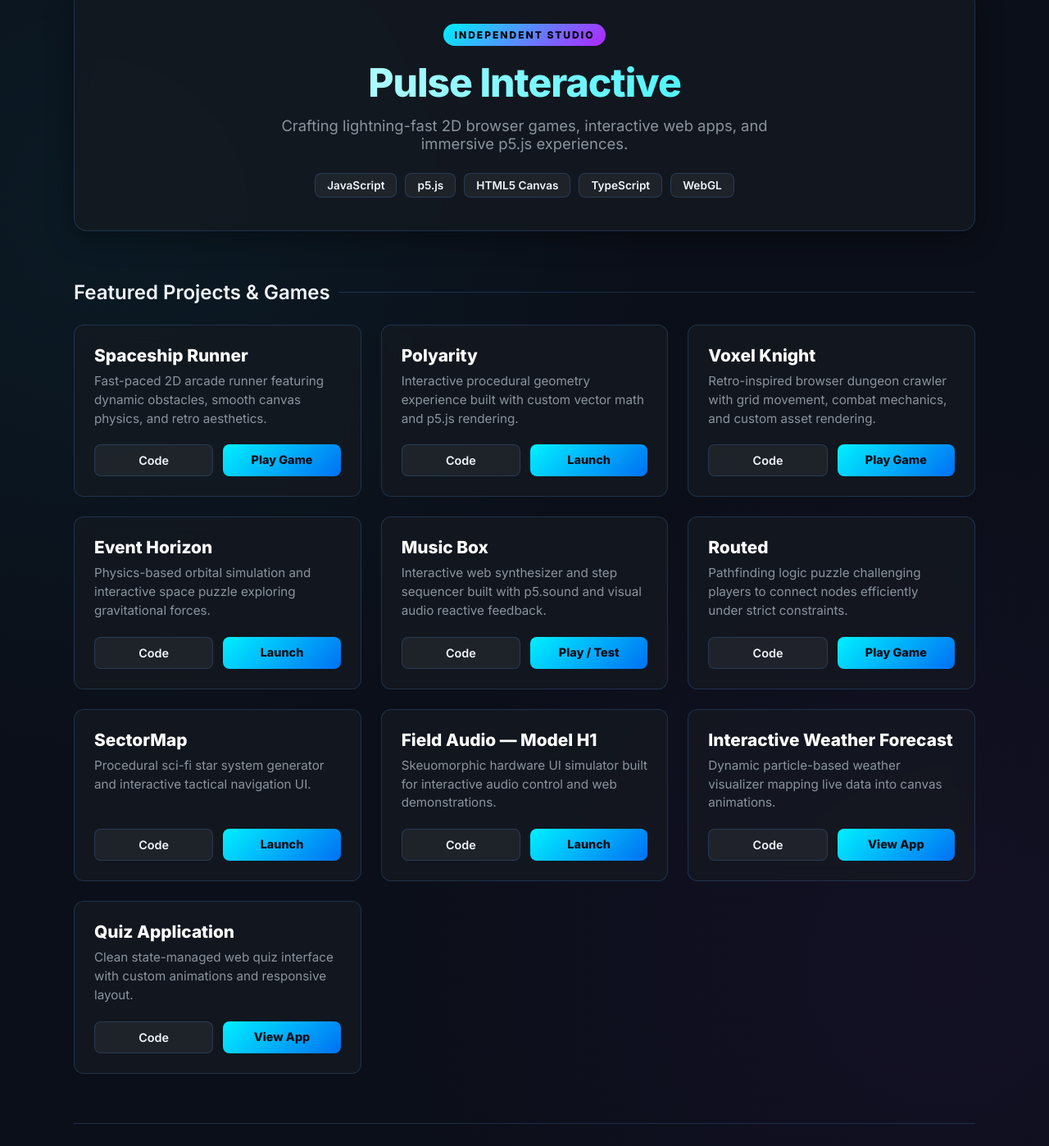
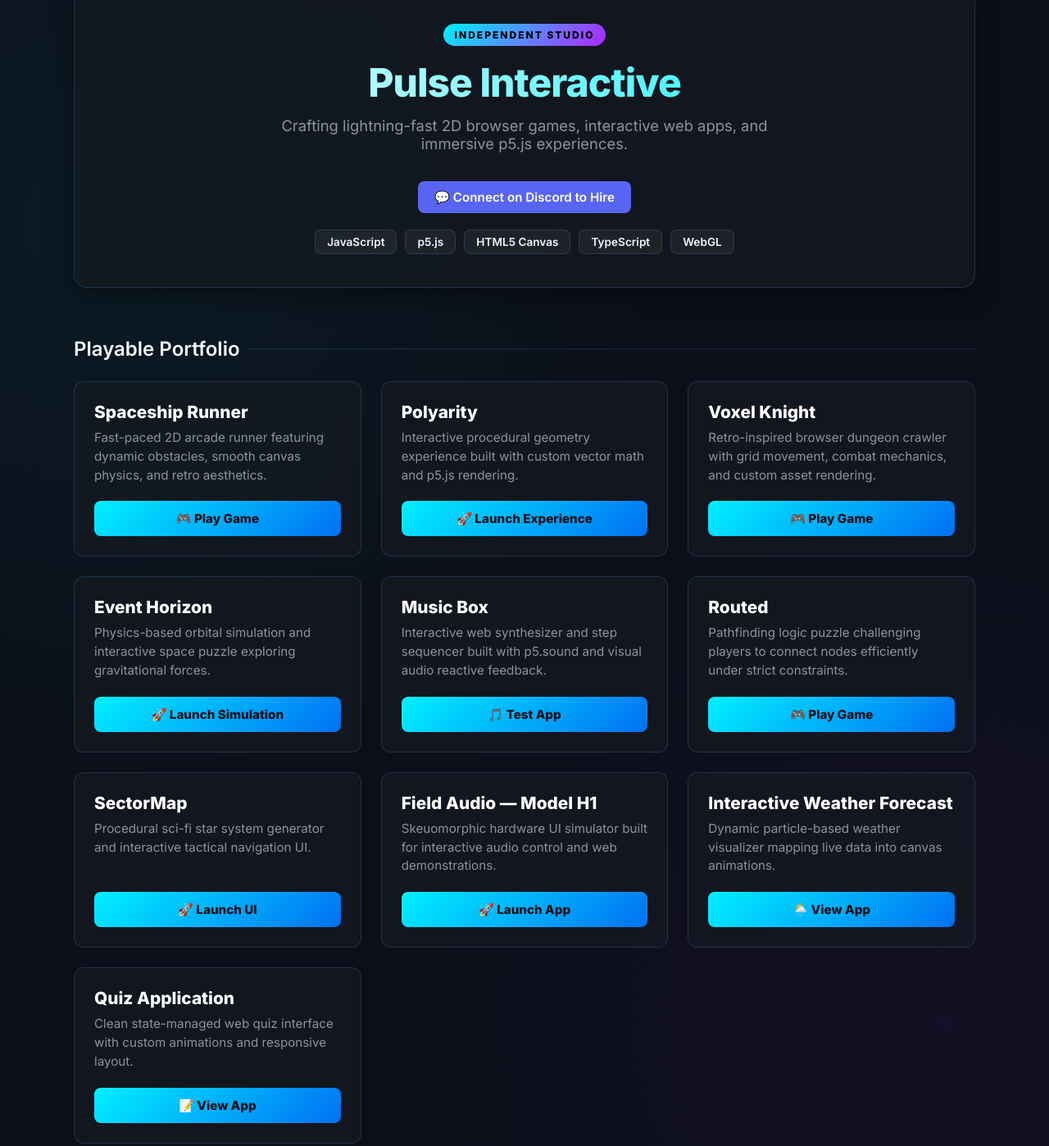
Before and after one commit to PulseInteractive/pulserinteractive.github.io, a plain HTML site: page index.html in a window 1280 px wide. Shown: the part 52-1450 px from the top of the page at 82% size. Drawn offline with Linux system fonts and the light colour scheme.

Commit message:
Refactor project buttons and update styles
Updated font link and modified button styles for better UI. Replaced multiple button links with a single play button for each project.

```diff
--- a/index.html
+++ b/index.html
@@ -4,7 +4,7 @@
     <meta charset="UTF-8">
     <meta name="viewport" content="width=device-width, initial-scale=1.0">
     <title>Pulse Interactive | Custom 2D Browser Games & Web Dev</title>
-    <link href="https://fonts.googleapis.com/css2?family=Inter:wght@300;400;600;800&family=Press+Start+2P&display=swap" rel="stylesheet">
+    <link href="https://fonts.googleapis.com/css2?family=Inter:wght@300;400;600;800&display=swap" rel="stylesheet">
     <style>
         :root {
             --bg-color: #0b0f19;
@@ -12,7 +12,6 @@
             --border-color: rgba(88, 166, 255, 0.2);
             --accent-cyan: #00f0ff;
             --accent-purple: #b026ff;
-            --accent-green: #00ff66;
             --text-main: #f0f6fc;
             --text-muted: #8b949e;
         }
@@ -77,7 +76,25 @@
             color: var(--text-muted);
             font-size: 1.15rem;
             max-width: 600px;
-            margin: 0 auto 25px auto;
+            margin: 0 auto 20px auto;
+        }
+
+        .contact-btn {
+            display: inline-block;
+            background: #5865F2; /* Discord Blurple */
+            color: #ffffff;
+            padding: 10px 20px;
+            border-radius: 8px;
+            text-decoration: none;
+            font-weight: 600;
+            font-size: 0.95rem;
+            transition: background 0.2s ease, transform 0.2s ease;
+            margin-top: 15px;
+        }
+
+        .contact-btn:hover {
+            background: #4752C4;
+            transform: translateY(-2px);
         }
 
         .tech-stack {
@@ -85,6 +102,7 @@
             justify-content: center;
             gap: 10px;
             flex-wrap: wrap;
+            margin-top: 20px;
         }
 
         .pill {
@@ -169,38 +187,20 @@
             margin-bottom: 20px;
         }
 
-        .links {
-            display: flex;
-            gap: 12px;
-        }
-
-        .btn {
-            flex: 1;
+        .play-btn {
+            display: block;
             text-align: center;
-            background: rgba(255, 255, 255, 0.05);
-            border: 1px solid var(--border-color);
-            color: var(--text-main);
-            padding: 10px 16px;
+            background: linear-gradient(135deg, var(--accent-cyan), #0070f3);
+            color: #0b0f19;
+            padding: 12px;
             border-radius: 8px;
             text-decoration: none;
-            font-size: 0.9rem;
-            font-weight: 600;
+            font-weight: 700;
+            font-size: 0.95rem;
             transition: all 0.2s ease;
         }
 
-        .btn:hover {
-            background: rgba(255, 255, 255, 0.1);
-            border-color: var(--text-main);
-        }
-
-        .btn.primary {
-            background: linear-gradient(135deg, var(--accent-cyan), #0070f3);
-            color: #0b0f19;
-            border: none;
-            font-weight: 700;
-        }
-
-        .btn.primary:hover {
+        .play-btn:hover {
             filter: brightness(1.15);
             box-shadow: 0 0 15px rgba(0, 240, 255, 0.4);
         }
@@ -221,6 +221,9 @@
             <div class="logo-badge">Independent Studio</div>
             <h1>Pulse Interactive</h1>
             <p>Crafting lightning-fast 2D browser games, interactive web apps, and immersive p5.js experiences.</p>
+
+            <a href="https://discord.com/channels/1572072517068259439/1572072518221566064" target="_blank" class="contact-btn">💬 Connect on Discord to Hire</a>
+
             <div class="tech-stack">
                 <span class="pill">JavaScript</span>
                 <span class="pill">p5.js</span>
@@ -230,7 +233,7 @@
             </div>
         </header>
 
-        <h2 class="section-title">Featured Projects & Games</h2>
+        <h2 class="section-title">Playable Portfolio</h2>
 
         <div class="project-grid">
 
@@ -240,10 +243,7 @@
                     <h3>Spaceship Runner</h3>
                     <p>Fast-paced 2D arcade runner featuring dynamic obstacles, smooth canvas physics, and retro aesthetics.</p>
                 </div>
-                <div class="links">
-                    <a href="https://editor.p5js.org/PulseInteractive/sketches/aejLt2gv1" target="_blank" class="btn">Code</a>
-                    <a href="https://editor.p5js.org/PulseInteractive/full/aejLt2gv1" target="_blank" class="btn primary">Play Game</a>
-                </div>
+                <a href="https://editor.p5js.org/PulseInteractive/full/aejLt2gv1" target="_blank" class="play-btn">🎮 Play Game</a>
             </div>
 
             <!-- 2. Polyarity -->
@@ -252,10 +252,7 @@
                     <h3>Polyarity</h3>
                     <p>Interactive procedural geometry experience built with custom vector math and p5.js rendering.</p>
                 </div>
-                <div class="links">
-                    <a href="https://editor.p5js.org/PulseInteractive/sketches/xh6OL7pZY" target="_blank" class="btn">Code</a>
-                    <a href="https://editor.p5js.org/PulseInteractive/full/xh6OL7pZY" target="_blank" class="btn primary">Launch</a>
-                </div>
+                <a href="https://editor.p5js.org/PulseInteractive/full/xh6OL7pZY" target="_blank" class="play-btn">🚀 Launch Experience</a>
             </div>
 
             <!-- 3. Voxel Knight -->
@@ -264,10 +261,7 @@
                     <h3>Voxel Knight</h3>
                     <p>Retro-inspired browser dungeon crawler with grid movement, combat mechanics, and custom asset rendering.</p>
                 </div>
-                <div class="links">
-                    <a href="https://editor.p5js.org/PulseInteractive/sketches/2UjxyuZ49" target="_blank" class="btn">Code</a>
-                    <a href="https://editor.p5js.org/PulseInteractive/full/2UjxyuZ49" target="_blank" class="btn primary">Play Game</a>
-                </div>
+                <a href="https://editor.p5js.org/PulseInteractive/full/2UjxyuZ49" target="_blank" class="play-btn">🎮 Play Game</a>
             </div>
 
             <!-- 4. Event Horizon -->
@@ -276,10 +270,7 @@
                     <h3>Event Horizon</h3>
                     <p>Physics-based orbital simulation and interactive space puzzle exploring gravitational forces.</p>
                 </div>
-                <div class="links">
-                    <a href="https://editor.p5js.org/PulseInteractive/sketches/A5Z1ySyRk" target="_blank" class="btn">Code</a>
-                    <a href="https://editor.p5js.org/PulseInteractive/full/A5Z1ySyRk" target="_blank" class="btn primary">Launch</a>
-                </div>
+                <a href="https://editor.p5js.org/PulseInteractive/full/A5Z1ySyRk" target="_blank" class="play-btn">🚀 Launch Simulation</a>
             </div>
 
             <!-- 5. Music Box -->
@@ -288,10 +279,7 @@
                     <h3>Music Box</h3>
                     <p>Interactive web synthesizer and step sequencer built with p5.sound and visual audio reactive feedback.</p>
                 </div>
-                <div class="links">
-                    <a href="https://editor.p5js.org/PulseInteractive/sketches/3QCXY-pN8" target="_blank" class="btn">Code</a>
-                    <a href="https://editor.p5js.org/PulseInteractive/full/3QCXY-pN8" target="_blank" class="btn primary">Play / Test</a>
-                </div>
+                <a href="https://editor.p5js.org/PulseInteractive/full/3QCXY-pN8" target="_blank" class="play-btn">🎵 Test App</a>
             </div>
 
             <!-- 6. Routed -->
@@ -300,10 +288,7 @@
                     <h3>Routed</h3>
                     <p>Pathfinding logic puzzle challenging players to connect nodes efficiently under strict constraints.</p>
                 </div>
-                <div class="links">
-                    <a href="https://editor.p5js.org/PulseInteractive/sketches/M_3HnVYQ-" target="_blank" class="btn">Code</a>
-                    <a href="https://editor.p5js.org/PulseInteractive/full/M_3HnVYQ-" target="_blank" class="btn primary">Play Game</a>
-                </div>
+                <a href="https://editor.p5js.org/PulseInteractive/full/M_3HnVYQ-" target="_blank" class="play-btn">🎮 Play Game</a>
             </div>
 
             <!-- 7. SectorMap -->
@@ -312,10 +297,7 @@
                     <h3>SectorMap</h3>
                     <p>Procedural sci-fi star system generator and interactive tactical navigation UI.</p>
                 </div>
-                <div class="links">
-                    <a href="https://editor.p5js.org/PulseInteractive/sketches/MTZd0gH1q" target="_blank" class="btn">Code</a>
-                    <a href="https://editor.p5js.org/PulseInteractive/full/MTZd0gH1q" target="_blank" class="btn primary">Launch</a>
-                </div>
+                <a href="https://editor.p5js.org/PulseInteractive/full/MTZd0gH1q" target="_blank" class="play-btn">🚀 Launch UI</a>
             </div>
 
             <!-- 8. Field Audio — Model H1 -->
@@ -324,10 +306,7 @@
                     <h3>Field Audio — Model H1</h3>
                     <p>Skeuomorphic hardware UI simulator built for interactive audio control and web demonstrations.</p>
                 </div>
-                <div class="links">
-                    <a href="https://editor.p5js.org/PulseInteractive/sketches/imGrssAiO" target="_blank" class="btn">Code</a>
-                    <a href="https://editor.p5js.org/PulseInteractive/full/imGrssAiO" target="_blank" class="btn primary">Launch</a>
-                </div>
+                <a href="https://editor.p5js.org/PulseInteractive/full/imGrssAiO" target="_blank" class="play-btn">🚀 Launch App</a>
             </div>
 
             <!-- 9. Interactive Weather Forecast -->
@@ -336,10 +315,7 @@
                     <h3>Interactive Weather Forecast</h3>
                     <p>Dynamic particle-based weather visualizer mapping live data into canvas animations.</p>
                 </div>
-                <div class="links">
-                    <a href="https://editor.p5js.org/PulseInteractive/sketches/lsIdlpLC8" target="_blank" class="btn">Code</a>
-                    <a href="https://editor.p5js.org/PulseInteractive/full/lsIdlpLC8" target="_blank" class="btn primary">View App</a>
-                </div>
+                <a href="https://editor.p5js.org/PulseInteractive/full/lsIdlpLC8" target="_blank" class="play-btn">🌦️ View App</a>
             </div>
 
             <!-- 10. Quiz -->
@@ -348,10 +324,7 @@
                     <h3>Quiz Application</h3>
                     <p>Clean state-managed web quiz interface with custom animations and responsive layout.</p>
                 </div>
-                <div class="links">
-                    <a href="https://editor.p5js.org/PulseInteractive/sketches/1T-P6XjUB" target="_blank" class="btn">Code</a>
-                    <a href="https://editor.p5js.org/PulseInteractive/full/1T-P6XjUB" target="_blank" class="btn primary">View App</a>
-                </div>
+                <a href="https://editor.p5js.org/PulseInteractive/full/1T-P6XjUB" target="_blank" class="play-btn">📝 View App</a>
             </div>
 
         </div>
```
